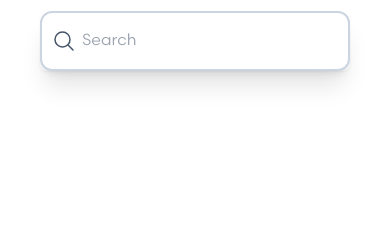
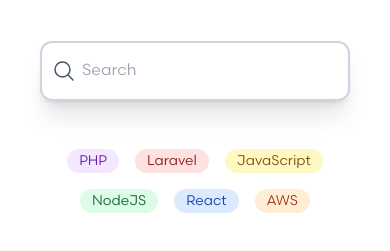
Before and after one commit to milanpetrovic/mpdev.tw, a website: page index.html in a window 390 px wide. Shown: the part 99-350 px from the top of the page. Drawn offline with Linux system fonts and the light colour scheme.

Commit message:
Categories filter + tidy up

```diff
--- a/index.html
+++ b/index.html
@@ -29,14 +29,14 @@
 
         </header>
 
-        <div class="banner px-10 pb-16">
+        <div class="banner px-10">
             <div class="flex relative items-center justify-center">
                 <img src="assets/img/banner.jpg" alt="" class="rounded-2xl hidden sm:block">
-                <h2 class="absolute w-full text-center text-5xl text-slate-100 font-bold uppercase tracking-wider">Blog</h2>
+                <h2 class="hidden sm:block absolute w-full text-center text-3xl lg:text-5xl text-slate-100 font-bold uppercase tracking-wider">Blog</h2>
             </div>
 
 
-            <div class="relative -translate-y-1/2 sm:max-w-md lg:max-w-xl mx-auto">
+            <div class="relative sm:-translate-y-1/2 sm:max-w-md lg:max-w-xl mx-auto">
                 <div class="mt-1 flex rounded-md shadow-sm">
                   <div class="relative flex flex-grow items-stretch focus-within:z-10">
                     <div class="pointer-events-none absolute inset-y-0 left-0 flex items-center pl-3">
@@ -53,7 +53,14 @@
         </div>
 
         <main>
-
+            <div class="flex px-10 py-12 gap-4 justify-center lg:justify-between max-w-4xl mx-auto flex-wrap">
+                <span class="inline-flex items-center rounded-full bg-purple-100 px-3 py-0.5 text-sm font-medium text-purple-800">PHP</span>
+                <span class="inline-flex items-center rounded-full bg-red-100 px-3 py-0.5 text-sm font-medium text-red-800">Laravel</span>
+                <span class="inline-flex items-center rounded-full bg-yellow-100 px-3 py-0.5 text-sm font-medium text-yellow-800">JavaScript</span>
+                <span class="inline-flex items-center rounded-full bg-green-100 px-3 py-0.5 text-sm font-medium text-green-800">NodeJS</span>
+                <span class="inline-flex items-center rounded-full bg-blue-100 px-3 py-0.5 text-sm font-medium text-blue-800">React</span>
+                <span class="inline-flex items-center rounded-full bg-orange-100 px-3 py-0.5 text-sm font-medium text-orange-800">AWS</span>
+            </div>
         </main>
 
         <footer>
```
Also changed, not shown: assets/css/build.min.css.
